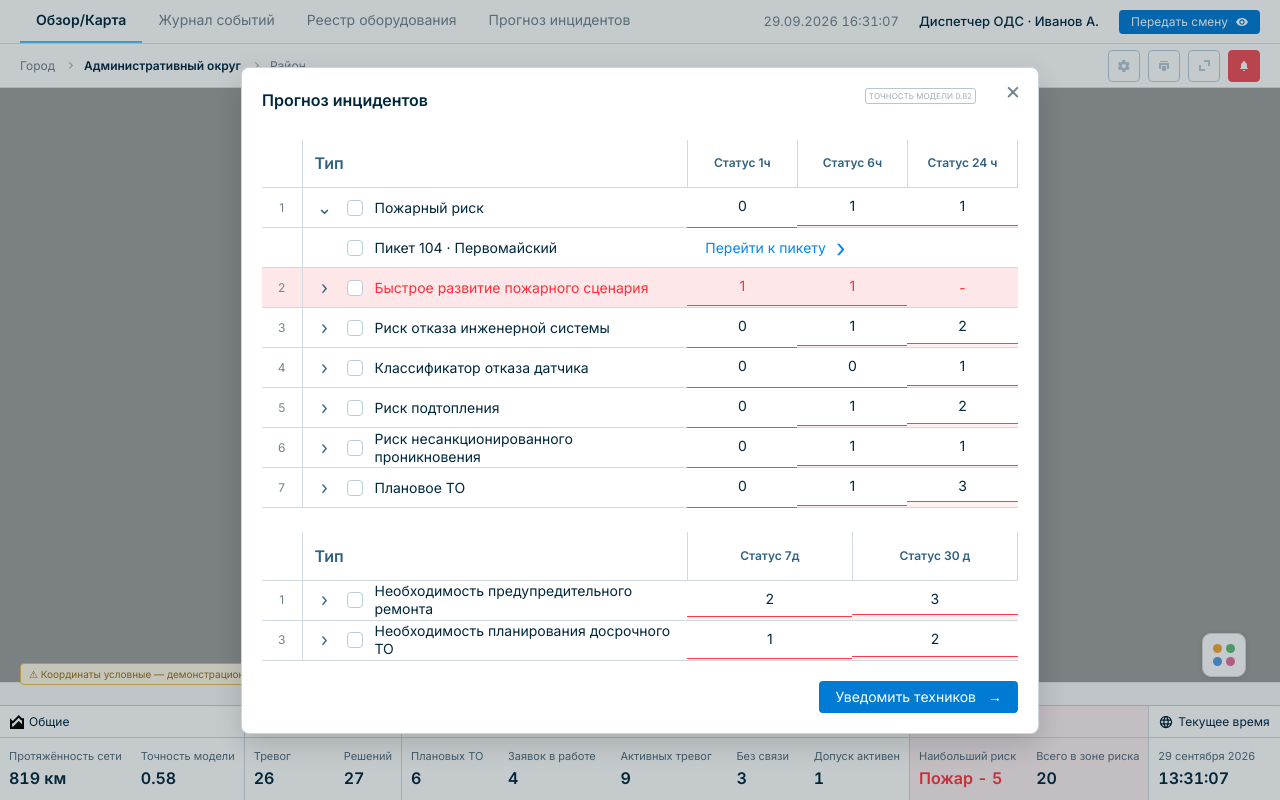
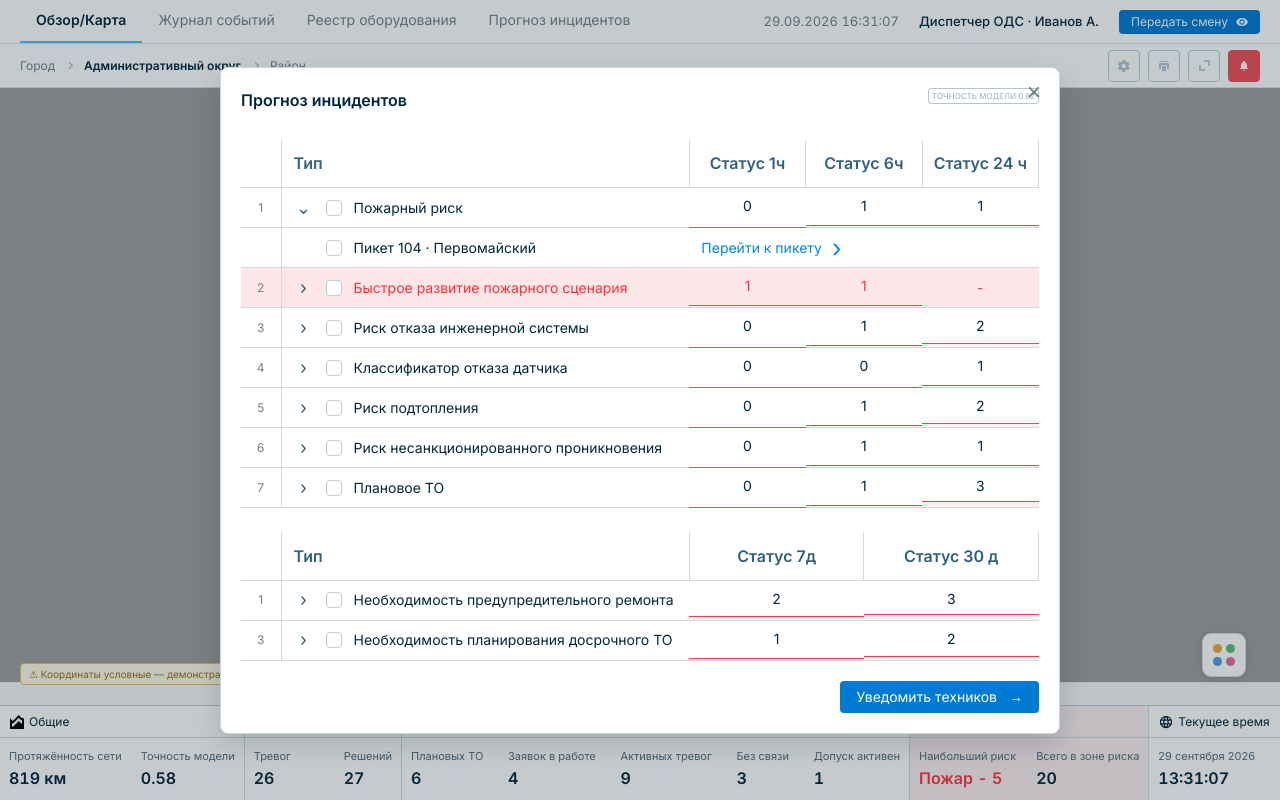
Before and after one commit to fotolx/pulse_ai_hakaton, a Django app: page / in a window 1280 px wide, after a click on "Прогноз инцидентов". Run offline with Django 5.2, Linux system fonts and the light colour scheme; data that the repository does not hold is empty; parts of the project's set-up code (start-up, migrations or seed data) failed here and were passed over.

Commit message:
Update forecast.css

```diff
--- a/pulse_ai/static/js/components/forecast/forecast.css
+++ b/pulse_ai/static/js/components/forecast/forecast.css
@@ -1,6 +1,6 @@
-.forecast { width: 798px; max-width: calc(100vw - 32px); max-height: calc(100dvh - 32px); margin: auto; padding: 20px; overflow-y: auto; border: 1px solid #cbd6dc; border-radius: 8px; background: #fff; color: var(--color-text); box-shadow: 0 10px 28px rgb(0 0 0 / 15%); }
+.forecast { box-sizing: border-box; width: 840px; max-width: calc(100vw - 32px); max-height: calc(100dvh - 32px); margin: auto; padding: 20px; overflow-y: auto; border: 1px solid #cbd6dc; border-radius: 8px; background: #fff; color: var(--color-text); box-shadow: 0 10px 28px rgb(0 0 0 / 15%); }
 .forecast::backdrop { background: rgb(15 34 48 / 24%); }
-.forecast__header { position: relative; display: flex; align-items: flex-start; justify-content: space-between; gap: 16px; margin-bottom: 30px; padding-right: 42px; }
+.forecast__header { position: relative; display: flex; align-items: flex-start; justify-content: space-between; gap: 16px; margin-bottom: 30px; }
 .forecast__title { margin: 0; padding-top: 2px; font-size: 16px; line-height: 20px; font-weight: 600; }
 .forecast__title:focus { outline: none; }
 .forecast__threshold { flex-shrink: 0; margin: 0; padding: 1px 3px; border: 1px solid #b8c5cc; border-radius: 3px; color: #a0adb5; font-size: 8px; line-height: 12px; text-transform: uppercase; }
@@ -10,9 +10,9 @@
 .forecast__tables { display: grid; gap: 24px; }
 .forecast__table { width: 100%; border-collapse: collapse; table-layout: fixed; font-size: 14px; line-height: 20px; }
 .forecast__number-col { width: 40px; }
-.forecast__type-col { width: 51%; }
+.forecast__type-col { width: 51.2%; }
 .forecast__table thead th { height: 48px; padding: 0 12px; border-right: 1px solid #cfd9df; border-bottom: 1px solid #cfd9df; color: #30627f; font-size: 16px; font-weight: 600; text-align: left; }
-.forecast__table thead .forecast__horizon { padding: 5px 4px; text-align: center; font-size: 12px; line-height: 18px; white-space: nowrap; }
+.forecast__table thead .forecast__horizon { padding: 5px 4px; text-align: center; font-size: 16px; line-height: 20px; white-space: nowrap; }
 .forecast__horizon span { font-size: 16px; }
 .forecast, .forecast__scroll { scrollbar-width: thin; scrollbar-color: #8da1ac40 transparent; }
 .forecast__table td, .forecast__label { height: 40px; border-bottom: 1px solid #cfd9df; }
@@ -36,7 +36,7 @@
 .forecast__count::after { content: ''; position: absolute; bottom: var(--level); left: 0; right: 0; height: 1px; background: #ff3c48; transform: translateY(1px); }
 .forecast__count[style*="--level: 0px"]::after { display: none; }
 .forecast__count:hover { background: rgb(0 123 211 / 5%); }
-.forecast__target { padding-left: 18px; }
+.forecast__target { padding-left: 12px; }
 .forecast__link { display: inline-flex; align-items: center; gap: 10px; color: #0088ef; font-size: 14px; white-space: nowrap; }
 .forecast__link span { font-size: 25px; line-height: 20px; }
 .forecast__link:hover { text-decoration: underline; }
```
